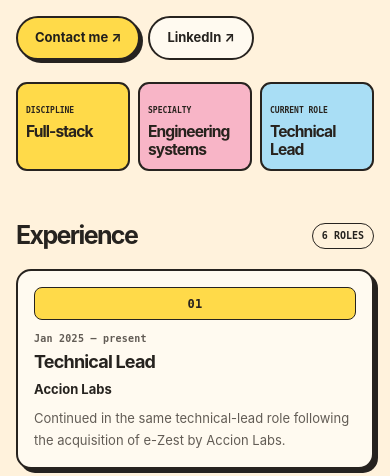
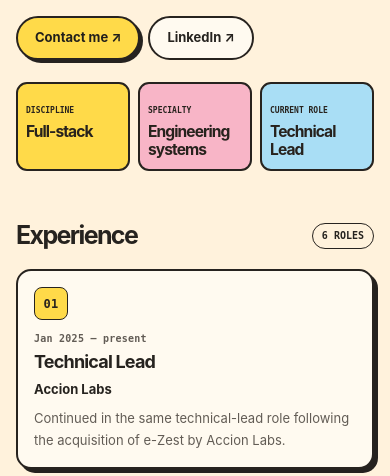
Before and after one commit to zilurrane/zilu.dev, an Astro site: page /resume in a window 390 px wide. Shown: the part 368-844 px from the top of the page. Built offline with nearby package versions, Linux system fonts and the light colour scheme; Astro itself is replaced by a stand-in of ours.

Commit message:
Keep resume timeline markers compact on mobile

```diff
--- a/src/styles/neo-inner.css
+++ b/src/styles/neo-inner.css
@@ -211,3 +211,6 @@ main#main{flex:1;min-width:0}
  .topbar .desktop-nav .nav-link{flex:none;white-space:nowrap;padding:8px 10px;font-size:11px}
  .topbar .desktop-nav .nav-link:first-child{padding-left:10px}
 }
+
+/* Timeline markers remain compact when the two-column resume collapses. */
+.neo-timeline-item .neo-number{width:34px;justify-self:start}
```
